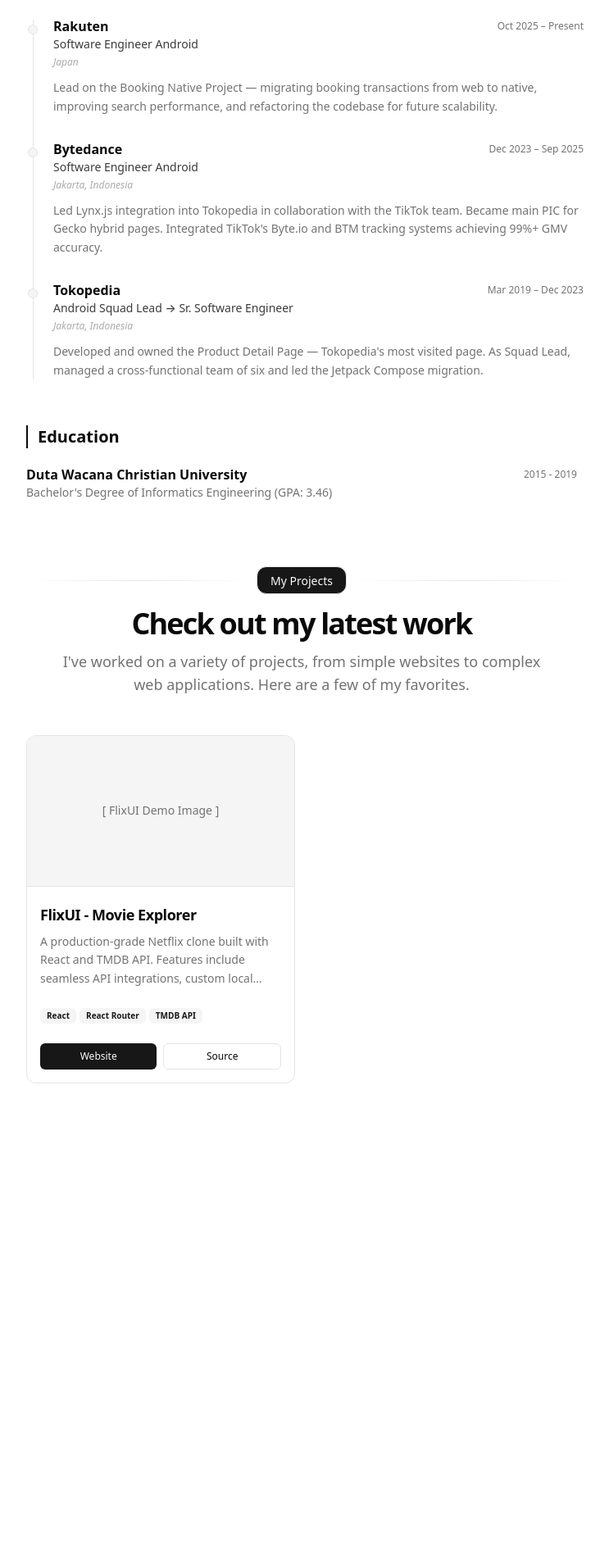
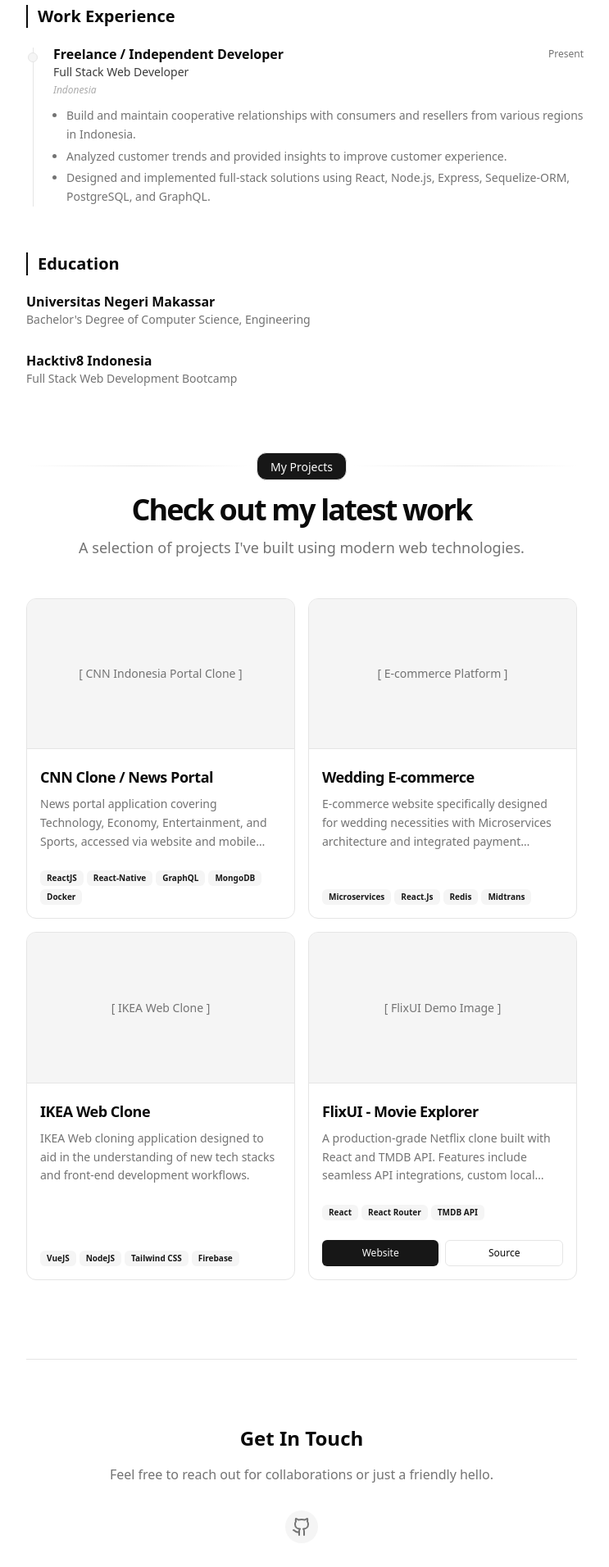
Before and after one commit to personalbotai/portfolio, a React (Create React App) app in the folder portfolio-react/: page / in a window 1280 px wide. Shown: the part 512-2424 px from the top of the page at 82% size, without its empty margins (272-1015 px from the left). Before the commit the page ends 1930 px from the top, so only its background shows below. Built offline with nearby package versions, Linux system fonts and the light colour scheme.

Commit message:
Update portfolio content with data from Syamsul Bahri

```diff
--- a/portfolio-react/src/App.js
+++ b/portfolio-react/src/App.js
@@ -67,17 +67,17 @@
 
                 <div className="gap-2 flex flex-col order-2 md:order-1">
                   <h1 className="text-3xl font-semibold tracking-tighter sm:text-4xl lg:text-5xl">
-                    Hi, I'm Yehezkiel
+                    Hi, I'm Syamsul Bahri
                   </h1>
-                  <p className="text-muted-foreground max-w-[600px] md:text-lg lg:text-xl">
-                    Android Engineer & Full Stack Developer. Building native apps, web products, and AI-powered tools.
+                  <p className="text-muted-foreground max-w-[600px] md:text-lg lg:text-xl font-medium">
+                    Software Engineer • Full Stack Developer
                   </p>
                 </div>
 
                 <div className="order-1 md:order-2">
                   <div className="rounded-full p-[2px] w-24 h-24 md:w-32 md:h-32 border border-border bg-muted/50 flex items-center justify-center overflow-hidden transition-colors duration-300">
                     <div className="w-full h-full rounded-full bg-muted flex items-center justify-center text-4xl font-bold text-muted-foreground transition-colors duration-300">
-                      Y
+                      SB
                     </div>
                   </div>
                 </div>
@@ -93,8 +93,8 @@
                 <h2 className="text-xl font-bold border-l-2 border-foreground pl-3">About</h2>
               </div>
               <div className="prose max-w-full text-pretty font-sans leading-relaxed text-muted-foreground">
-                <p>
-                  Android engineer with 6+ years of experience, focused on <strong>Jetpack Compose and modern Android</strong>. I also build full-stack apps with Next.js, Ktor, and PostgreSQL. Currently at Rakuten in Japan, working on AI-integrated tooling and native development. Outside of work, I enjoy films, learning to take pictures, and reading.
+                <p className="bg-primary/5 p-4 rounded-lg border border-border/50">
+                  I have completed a Bachelor of Computer Science, majoring in Engineering. I have a passion for all things technology and design, from software engineering to UI/UX. Well-organised person, problem solver, independent employee with high attention to detail.
                 </p>
               </div>
             </div>
@@ -109,52 +109,21 @@
 
               <div className="flex flex-col gap-8 w-full border-l border-border ml-2 pl-6 relative">
 
-                {/* Rakuten */}
                 <div className="relative w-full flex flex-col gap-1">
                   <div className="absolute w-3 h-3 bg-muted border border-border rounded-full -left-[1.95rem] top-1.5 transition-colors duration-300"></div>
                   <div className="flex items-center justify-between gap-2">
-                    <a href="https://rakuten.co.jp" target="_blank" rel="noopener noreferrer" className="font-semibold leading-none hover:underline">
-                      Rakuten
-                    </a>
-                    <time className="text-xs tabular-nums text-muted-foreground text-right flex-none">Oct 2025 – Present</time>
+                    <span className="font-semibold leading-none">
+                      Freelance / Independent Developer
+                    </span>
+                    <time className="text-xs tabular-nums text-muted-foreground text-right flex-none">Present</time>
                   </div>
-                  <p className="text-sm font-medium text-foreground/80">Software Engineer Android</p>
-                  <p className="text-xs text-muted-foreground/60 italic">Japan</p>
-                  <p className="text-sm text-muted-foreground leading-relaxed mt-2">
-                    Lead on the Booking Native Project — migrating booking transactions from web to native, improving search performance, and refactoring the codebase for future scalability.
-                  </p>
-                </div>
-
-                {/* Bytedance */}
-                <div className="relative w-full flex flex-col gap-1">
-                  <div className="absolute w-3 h-3 bg-muted border border-border rounded-full -left-[1.95rem] top-1.5 transition-colors duration-300"></div>
-                  <div className="flex items-center justify-between gap-2">
-                    <a href="https://bytedance.com" target="_blank" rel="noopener noreferrer" className="font-semibold leading-none hover:underline">
-                      Bytedance
-                    </a>
-                    <time className="text-xs tabular-nums text-muted-foreground text-right flex-none">Dec 2023 – Sep 2025</time>
-                  </div>
-                  <p className="text-sm font-medium text-foreground/80">Software Engineer Android</p>
-                  <p className="text-xs text-muted-foreground/60 italic">Jakarta, Indonesia</p>
-                  <p className="text-sm text-muted-foreground leading-relaxed mt-2">
-                    Led Lynx.js integration into Tokopedia in collaboration with the TikTok team. Became main PIC for Gecko hybrid pages. Integrated TikTok's Byte.io and BTM tracking systems achieving 99%+ GMV accuracy.
-                  </p>
-                </div>
-
-                {/* Tokopedia */}
-                <div className="relative w-full flex flex-col gap-1">
-                  <div className="absolute w-3 h-3 bg-muted border border-border rounded-full -left-[1.95rem] top-1.5 transition-colors duration-300"></div>
-                  <div className="flex items-center justify-between gap-2">
-                    <a href="https://tokopedia.com" target="_blank" rel="noopener noreferrer" className="font-semibold leading-none hover:underline">
-                      Tokopedia
-                    </a>
-                    <time className="text-xs tabular-nums text-muted-foreground text-right flex-none">Mar 2019 – Dec 2023</time>
-                  </div>
-                  <p className="text-sm font-medium text-foreground/80">Android Squad Lead → Sr. Software Engineer</p>
-                  <p className="text-xs text-muted-foreground/60 italic">Jakarta, Indonesia</p>
-                  <p className="text-sm text-muted-foreground leading-relaxed mt-2">
-                    Developed and owned the Product Detail Page — Tokopedia's most visited page. As Squad Lead, managed a cross-functional team of six and led the Jetpack Compose migration.
-                  </p>
+                  <p className="text-sm font-medium text-foreground/80">Full Stack Web Developer</p>
+                  <p className="text-xs text-muted-foreground/60 italic">Indonesia</p>
+                  <ul className="text-sm text-muted-foreground leading-relaxed mt-2 list-disc ml-4 space-y-1">
+                    <li>Build and maintain cooperative relationships with consumers and resellers from various regions in Indonesia.</li>
+                    <li>Analyzed customer trends and provided insights to improve customer experience.</li>
+                    <li>Designed and implemented full-stack solutions using React, Node.js, Express, Sequelize-ORM, PostgreSQL, and GraphQL.</li>
+                  </ul>
                 </div>
 
               </div>
@@ -171,11 +140,15 @@
               <div className="flex flex-col gap-8">
                 <div className="flex items-start gap-x-4 justify-between">
                   <div className="flex flex-col gap-1 flex-1">
-                    <div className="font-semibold leading-none">Duta Wacana Christian University</div>
-                    <div className="font-sans text-sm text-muted-foreground">Bachelor's Degree of Informatics Engineering (GPA: 3.46)</div>
+                    <div className="font-semibold leading-none">Universitas Negeri Makassar</div>
+                    <div className="font-sans text-sm text-muted-foreground">Bachelor's Degree of Computer Science, Engineering</div>
                   </div>
-                  <div className="text-xs tabular-nums text-muted-foreground text-right flex-none">
-                    2015 - 2019
+                </div>
+
+                <div className="flex items-start gap-x-4 justify-between">
+                  <div className="flex flex-col gap-1 flex-1">
+                    <div className="font-semibold leading-none">Hacktiv8 Indonesia</div>
+                    <div className="font-sans text-sm text-muted-foreground">Full Stack Web Development Bootcamp</div>
                   </div>
                 </div>
               </div>
@@ -198,16 +171,74 @@
                 <div className="flex flex-col gap-y-3 items-center justify-center text-center">
                   <h2 className="text-3xl font-bold tracking-tighter sm:text-4xl">Check out my latest work</h2>
                   <p className="text-muted-foreground max-w-[600px] md:text-lg">
-                    I've worked on a variety of projects, from simple websites to complex web applications. Here are a few of my favorites.
+                    A selection of projects I've built using modern web technologies.
                   </p>
                 </div>
               </div>
 
               <div className="grid grid-cols-1 gap-4 sm:grid-cols-2 max-w-[800px] mx-auto mt-4">
 
-                {/* Project Card */}
+                {/* Project 1 */}
                 <div className="flex flex-col border border-border rounded-xl overflow-hidden hover:-translate-y-1 hover:shadow-lg hover:border-border/80 transition-all duration-300 bg-background">
-                  <div className="w-full aspect-video bg-muted border-b border-border flex items-center justify-center text-muted-foreground text-sm font-medium transition-colors duration-300">
+                  <div className="w-full aspect-video bg-muted border-b border-border flex items-center justify-center text-muted-foreground text-sm font-medium transition-colors duration-300 p-6 text-center">
+                    [ CNN Indonesia Portal Clone ]
+                  </div>
+                  <div className="p-4 flex flex-col gap-2 flex-grow">
+                    <h3 className="font-semibold tracking-tight mt-1 text-lg">CNN Clone / News Portal</h3>
+                    <p className="text-muted-foreground text-sm leading-relaxed line-clamp-3">
+                      News portal application covering Technology, Economy, Entertainment, and Sports, accessed via website and mobile using CNN Indonesia 3rd Party API.
+                    </p>
+                    <div className="mt-auto pt-4 flex flex-wrap gap-1">
+                      <span className="px-2 py-0.5 text-[10px] font-semibold bg-secondary text-secondary-foreground rounded-md transition-colors duration-300">ReactJS</span>
+                      <span className="px-2 py-0.5 text-[10px] font-semibold bg-secondary text-secondary-foreground rounded-md transition-colors duration-300">React-Native</span>
+                      <span className="px-2 py-0.5 text-[10px] font-semibold bg-secondary text-secondary-foreground rounded-md transition-colors duration-300">GraphQL</span>
+                      <span className="px-2 py-0.5 text-[10px] font-semibold bg-secondary text-secondary-foreground rounded-md transition-colors duration-300">MongoDB</span>
+                      <span className="px-2 py-0.5 text-[10px] font-semibold bg-secondary text-secondary-foreground rounded-md transition-colors duration-300">Docker</span>
+                    </div>
+                  </div>
+                </div>
+
+                {/* Project 2 */}
+                <div className="flex flex-col border border-border rounded-xl overflow-hidden hover:-translate-y-1 hover:shadow-lg hover:border-border/80 transition-all duration-300 bg-background">
+                  <div className="w-full aspect-video bg-muted border-b border-border flex items-center justify-center text-muted-foreground text-sm font-medium transition-colors duration-300 p-6 text-center">
+                    [ E-commerce Platform ]
+                  </div>
+                  <div className="p-4 flex flex-col gap-2 flex-grow">
+                    <h3 className="font-semibold tracking-tight mt-1 text-lg">Wedding E-commerce</h3>
+                    <p className="text-muted-foreground text-sm leading-relaxed line-clamp-3">
+                      E-commerce website specifically designed for wedding necessities with Microservices architecture and integrated payment gateway.
+                    </p>
+                    <div className="mt-auto pt-4 flex flex-wrap gap-1">
+                      <span className="px-2 py-0.5 text-[10px] font-semibold bg-secondary text-secondary-foreground rounded-md transition-colors duration-300">Microservices</span>
+                      <span className="px-2 py-0.5 text-[10px] font-semibold bg-secondary text-secondary-foreground rounded-md transition-colors duration-300">React.Js</span>
+                      <span className="px-2 py-0.5 text-[10px] font-semibold bg-secondary text-secondary-foreground rounded-md transition-colors duration-300">Redis</span>
+                      <span className="px-2 py-0.5 text-[10px] font-semibold bg-secondary text-secondary-foreground rounded-md transition-colors duration-300">Midtrans</span>
+                    </div>
+                  </div>
+                </div>
+
+                {/* Project 3 */}
+                <div className="flex flex-col border border-border rounded-xl overflow-hidden hover:-translate-y-1 hover:shadow-lg hover:border-border/80 transition-all duration-300 bg-background">
+                  <div className="w-full aspect-video bg-muted border-b border-border flex items-center justify-center text-muted-foreground text-sm font-medium transition-colors duration-300 p-6 text-center">
+                    [ IKEA Web Clone ]
+                  </div>
+                  <div className="p-4 flex flex-col gap-2 flex-grow">
+                    <h3 className="font-semibold tracking-tight mt-1 text-lg">IKEA Web Clone</h3>
+                    <p className="text-muted-foreground text-sm leading-relaxed line-clamp-3">
+                      IKEA Web cloning application designed to aid in the understanding of new tech stacks and front-end development workflows.
+                    </p>
+                    <div className="mt-auto pt-4 flex flex-wrap gap-1">
+                      <span className="px-2 py-0.5 text-[10px] font-semibold bg-secondary text-secondary-foreground rounded-md transition-colors duration-300">VueJS</span>
+                      <span className="px-2 py-0.5 text-[10px] font-semibold bg-secondary text-secondary-foreground rounded-md transition-colors duration-300">NodeJS</span>
+                      <span className="px-2 py-0.5 text-[10px] font-semibold bg-secondary text-secondary-foreground rounded-md transition-colors duration-300">Tailwind CSS</span>
+                      <span className="px-2 py-0.5 text-[10px] font-semibold bg-secondary text-secondary-foreground rounded-md transition-colors duration-300">Firebase</span>
+                    </div>
+                  </div>
+                </div>
+
+                {/* Project 4 - FlixUI */}
+                <div className="flex flex-col border border-border rounded-xl overflow-hidden hover:-translate-y-1 hover:shadow-lg hover:border-border/80 transition-all duration-300 bg-background">
+                  <div className="w-full aspect-video bg-muted border-b border-border flex items-center justify-center text-muted-foreground text-sm font-medium transition-colors duration-300 p-6 text-center">
                     [ FlixUI Demo Image ]
                   </div>
                   <div className="p-4 flex flex-col gap-2 flex-grow">
@@ -235,6 +266,19 @@
             </div>
           </section>
 
+          {/* Contact Section */}
+          <section id="contact" className="pb-10 pt-20 border-t border-border mt-10">
+            <div className="flex flex-col items-center justify-center gap-4 text-center">
+              <h2 className="text-2xl font-bold">Get In Touch</h2>
+              <p className="text-muted-foreground mb-4">Feel free to reach out for collaborations or just a friendly hello.</p>
+              <div className="flex gap-4">
+                <a href="https://github.com/personalbotai" target="_blank" rel="noreferrer" className="text-muted-foreground hover:text-foreground transition-colors p-2 bg-muted rounded-full">
+                  <svg xmlns="http://www.w3.org/2000/svg" width="24" height="24" viewBox="0 0 24 24" fill="none" stroke="currentColor" strokeWidth="2" strokeLinecap="round" strokeLinejoin="round"><path d="M15 22v-4a4.8 4.8 0 0 0-1-3.5c3 0 6-2 6-5.5.08-1.25-.27-2.48-1-3.5.28-1.15.28-2.35 0-3.5 0 0-1 0-3 1.5-2.64-.5-5.36-.5-8 0C6 2 5 2 5 2c-.3 1.15-.3 2.35 0 3.5A5.403 5.403 0 0 0 4 9c0 3.5 3 5.5 6 5.5-.39.49-.68 1.05-.85 1.65-.17.6-.22 1.23-.15 1.85v4"/><path d="M9 18c-4.51 2-5-2-7-2"/></svg>
+                </a>
+              </div>
+            </div>
+          </section>
+
         </main>
       </div>
     </div>
```
